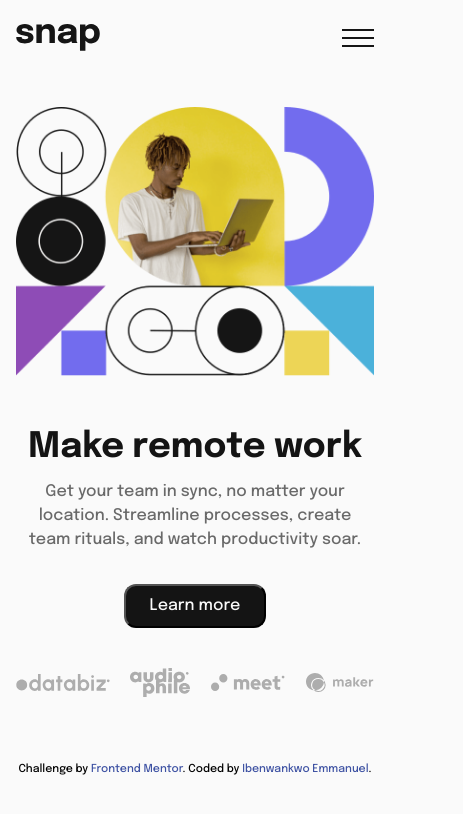
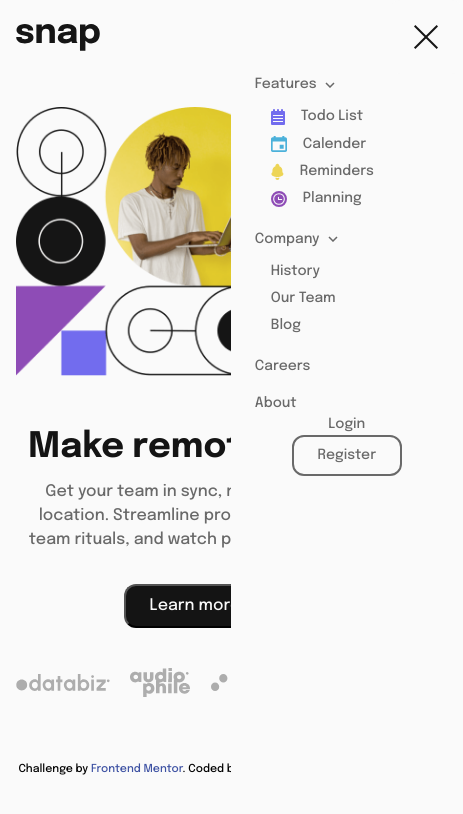
Before and after one commit to Emmaibe/drop-down-navigation, a website built with Vite: page index.html in a window 390 px wide. Shown: the whole page, 463 px wide, since content can reach past the window. Built offline with nearby package versions, Linux system fonts and the light colour scheme.

Commit message:
mobile nav toggle

```diff
--- a/index.html
+++ b/index.html
@@ -38,11 +38,11 @@
     <main>
       <div class="container">
         <header class="fs-100 clr-neutral-200 flex">
-          <nav class="flex">
           <div class="logo">
             <a href="#"><img src="images/logo.svg" alt="logo" /></a>
           </div>
 
+          <nav class="flex">
             <ul class="primary-nav flex" role="list">
               <li class="drop-down nav-list flex">
                 Features <img src="images/icon-arrow-down.svg" alt="" />
@@ -94,6 +94,20 @@
               alt=""
               aria-controls="true"
             />
+            <span class="visually-hidden">Menu</span>
+          </button>
+
+          <div class="reg flex">
+            <a href="#" class="clr-neutral-200">Login</a>
+            <button class="btn clr-neutral-200">Register</button>
+          </div>
+
+          <div class="side-nav">
+            <button
+              class="mobile-nav-toggle"
+              aria-control="primary-nav"
+              aria-expanded="false"
+            >
               <img
                 class="icon-close"
                 src="images/icon-close-menu.svg"
@@ -102,10 +116,57 @@
               />
               <span class="visually-hidden">Menu</span>
             </button>
+            <nav class="flex">
+              <ul class="mobile-primary-nav column-flex" role="list">
+                <li class="drop-down side-nav-list column-flex">
+                  <div class="mobile-drop-down flex">
+                    Features <img src="images/icon-arrow-down.svg" alt="" />
+                  </div>
+                  <ul class="mobile-features" role="list">
+                    <li>
+                      <a href=""
+                        ><img src="images/icon-todo.svg" alt="" /> Todo List</a
+                      >
+                    </li>
+                    <li>
+                      <a href=""
+                        ><img src="images/icon-calendar.svg" alt="" />
+                        Calender</a
+                      >
+                    </li>
+                    <li>
+                      <a href=""
+                        ><img src="images/icon-reminders.svg" alt="" />
+                        Reminders</a
+                      >
+                    </li>
+                    <li>
+                      <a href=""
+                        ><img src="images/icon-planning.svg" alt="" />
+                        Planning</a
+                      >
+                    </li>
+                  </ul>
+                </li>
+                <li class="drop-down side-nav-list column-flex">
+                  <div class="mobile-drop-down flex">
+                    Company <img src="images/icon-arrow-down.svg" alt="" />
+                  </div>
+                  <ul class="mobile-company" role="list">
+                    <li><a href="">History</a></li>
+                    <li><a href="">Our Team</a></li>
+                    <li><a href="">Blog</a></li>
+                  </ul>
+                </li>
+                <li class="side-nav-list"><a href="">Careers</a></li>
+                <li class="side-nav-list"><a href="">About</a></li>
+              </ul>
+            </nav>
 
-          <div class="reg flex">
+            <div class="side-reg column-flex">
               <a href="#" class="clr-neutral-200">Login</a>
               <button class="btn clr-neutral-200">Register</button>
+            </div>
           </div>
         </header>
 
--- a/style.css
+++ b/style.css
@@ -181,6 +181,16 @@ button:hover {
   align-items: center;
 }
 
+.column-flex {
+  display: flex;
+  flex-direction: column;
+}
+
+.mobile-drop-down {
+  justify-content: flex-start;
+  gap: 0.5rem;
+}
+
 /* general styling */
 
 body {
@@ -194,7 +204,12 @@ body {
 }
 
 header {
+  position: relative;
   padding: 1.5rem 0;
+}
+
+.reg {
+  margin-left: auto;
 }
 
 header,
@@ -204,11 +219,42 @@ ul,
 }
 
 nav {
+  margin-left: 1.5rem;
   gap: 4rem;
+}
+
+.side-nav {
+  /* display: grid; */
+  gap: 2rem;
+  width: 14.5rem;
+  position: absolute;
+  top: 0rem;
+  left: 60%;
+  height: 100vh;
+  background-color: var(--clr-neutral-100);
+}
+
+.side-nav .mobile-nav-toggle {
+  margin-left: auto;
+}
+
+.side-reg {
+  align-items: center;
 }
 
 .mobile-nav-toggle {
   display: none;
+}
+
+.mobile-primary-nav {
+  gap: 1rem;
+}
+
+.side-nav-list li a {
+  display: flex;
+  gap: 1rem;
+  align-items: center;
+  padding: 0.2rem 0;
 }
 
 .hidden {
@@ -237,9 +283,17 @@ nav {
   width: 10.1rem;
 }
 
+.mobile-features {
+  padding-left: 1rem;
+}
+
 .company {
   left: 0;
   width: 7.5rem;
+}
+
+.mobile-company {
+  padding-left: 1rem;
 }
 
 a:hover,
@@ -261,7 +315,8 @@ ul li:hover {
   padding: 1rem 0;
 }
 
-.nav-list:hover > img:first-of-type {
+.nav-list:hover > img:first-of-type,
+.mobile-drop-down:hover > img:first-of-type {
   transform: rotate(180deg);
   transition: 0.3s;
 }
@@ -314,15 +369,13 @@ footer {
   }
 
   .icon-close {
-    display: none;
+    margin-left: auto;
+    padding: 1.5rem;
   }
 
   .primary-nav,
   .reg {
     display: none;
-  }
-
-  article:first-of-type {
   }
 
   h1 {
```
Lines whose indentation alone changed are shown as unchanged.
